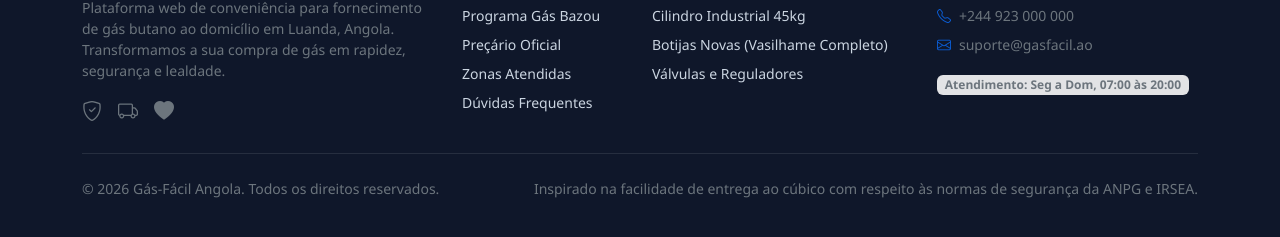
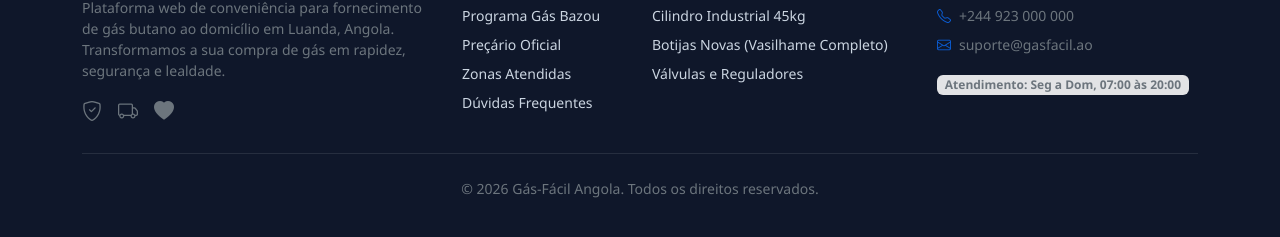
Before and after one commit to KatakiCodes/Gas-Facil, a plain HTML site: page src/index.html in a window 1280 px wide. Shown: the part 4801-5038 px from the top of the page. Drawn offline with Linux system fonts and the light colour scheme.

Commit message:
refactor(landing-page): simplificar rodape removendo mencao regulatoria

```diff
--- a/src/index.html
+++ b/src/index.html
@@ -581,13 +581,8 @@
 
       <hr class="border-secondary my-4">
 
-      <div class="d-flex flex-wrap justify-content-between align-items-center gap-3 small text-secondary">
-        <div>
-          &copy; 2026 Gás-Fácil Angola. Todos os direitos reservados.
-        </div>
-        <div>
-          Inspirado na facilidade de entrega ao cúbico com respeito às normas de segurança da ANPG e IRSEA.
-        </div>
+      <div class="text-center small text-secondary">
+        &copy; 2026 Gás-Fácil Angola. Todos os direitos reservados.
       </div>
     </div>
   </footer>
```
